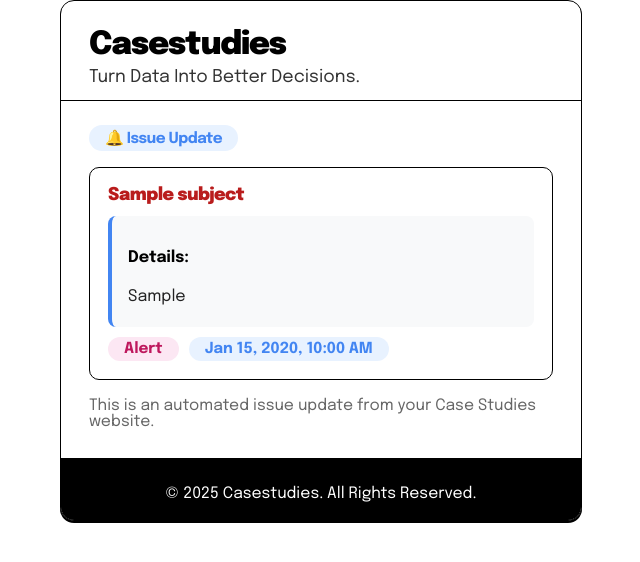
After one commit to castudies/casestudies, a Django app: template casestudies/templates/casestudies/email/issue_update.html in a window 1280 px wide. The commit adds this page. Shown: the top 562 px of the page, without its empty margins (319-959 px from the left). Run offline with Django 5.2, Linux system fonts and the light colour scheme; the template is opened without the code that fills it: most values are stand-ins (such as "Sample title", 1, 10 or a date in 2020).

Commit message:
fixed email and minor bugs

```diff
--- /dev/null
+++ b/casestudies/templates/casestudies/email/base_email.html
@@ -0,0 +1,194 @@
+<!DOCTYPE html>
+<html lang="en">
+<head>
+    <meta charset="UTF-8">
+    <meta name="viewport" content="width=device-width, initial-scale=1.0">
+    <title>{{ subject|default:"Case Studies" }}</title>
+    <link rel="preconnect" href="https://fonts.googleapis.com">
+    <link rel="preconnect" href="https://fonts.gstatic.com" crossorigin>
+    <link href="https://fonts.googleapis.com/css2?family=Epilogue:wght@400;600;700;900&display=swap" rel="stylesheet">
+    <style>
+        body {
+            font-family: 'Epilogue', Arial, sans-serif;
+            background: #fff;
+            color: #000;
+            margin: 0;
+            padding: 0;
+        }
+        .email-container {
+            max-width: 520px;
+            margin: 0 auto;
+            background: #fff;
+            border-radius: 14px;
+            border: 1.5px solid #000;
+            box-shadow: 0 2px 0 #000;
+            overflow: hidden;
+        }
+        .email-header {
+            padding: 28px 28px 12px 28px;
+            border-bottom: 1.5px solid #000;
+            text-align: left;
+        }
+        .email-header h1 {
+            font-size: 2rem;
+            font-weight: 900;
+            margin: 0 0 6px 0;
+            letter-spacing: -1px;
+        }
+        .email-header p {
+            font-size: 1.1rem;
+            color: #333;
+            margin: 0 0 2px 0;
+            font-weight: 400;
+        }
+        .email-content {
+            padding: 24px 28px 18px 28px;
+        }
+        .email-card {
+            background: #fff;
+            border: 1.5px solid #000;
+            border-radius: 10px;
+            padding: 18px 18px 12px 18px;
+            margin-bottom: 18px;
+        }
+        h2, h3 {
+            font-weight: 900;
+            margin: 0 0 8px 0;
+            letter-spacing: -0.5px;
+        }
+        h2 {
+            font-size: 1.3rem;
+        }
+        h3 {
+            font-size: 1.1rem;
+        }
+        p {
+            font-size: 1rem;
+            margin: 0 0 10px 0;
+            color: #222;
+        }
+        .btn {
+            display: inline-block;
+            background: #000;
+            color: #fff;
+            font-weight: 700;
+            font-size: 1rem;
+            border-radius: 999px;
+            padding: 10px 28px;
+            text-decoration: none;
+            border: 1.5px solid #000;
+            margin: 10px 0 0 0;
+            transition: background 0.15s, color 0.15s;
+        }
+        .btn:hover {
+            background: #fff;
+            color: #000;
+        }
+        .btn-primary {
+            background: #4285f2;
+            color: #fff;
+            border-color: #4285f2;
+        }
+        .btn-primary:hover {
+            background: #fff;
+            color: #4285f2;
+        }
+        .badge {
+            display: inline-block;
+            border-radius: 999px;
+            font-size: 0.95rem;
+            font-weight: 700;
+            padding: 4px 16px;
+            margin: 0 6px 6px 0;
+        }
+        .badge-pink {
+            background: #fce7f3;
+            color: #be185d;
+        }
+        .badge-blue {
+            background: #e8f2ff;
+            color: #4285f2;
+        }
+        .badge-black {
+            background: #000;
+            color: #fff;
+        }
+        .info-section {
+            background: #f8f9fa;
+            border-left: 4px solid #4285f2;
+            border-radius: 8px;
+            padding: 12px 16px;
+            margin: 12px 0 10px 0;
+        }
+        .email-footer {
+            background: #000;
+            color: #fff;
+            padding: 28px 28px 18px 28px;
+            font-size: 0.98rem;
+        }
+        .footer-columns {
+            display: flex;
+            flex-wrap: wrap;
+            justify-content: space-between;
+            margin-bottom: 12px;
+        }
+        .footer-col {
+            min-width: 120px;
+            margin-bottom: 10px;
+        }
+        .footer-col h4 {
+            font-size: 1rem;
+            font-weight: 700;
+            margin: 0 0 6px 0;
+            color: #fff;
+        }
+        .footer-col ul {
+            list-style: none;
+            padding: 0;
+            margin: 0;
+        }
+        .footer-col ul li {
+            margin-bottom: 4px;
+        }
+        .footer-col ul li a {
+            color: #fff;
+            text-decoration: none;
+            font-weight: 400;
+        }
+        .footer-col ul li a:hover {
+            text-decoration: underline;
+        }
+        .footer-bottom {
+            border-top: 1px solid #222;
+            margin-top: 10px;
+            padding-top: 10px;
+            font-size: 0.92rem;
+            color: #bbb;
+            text-align: left;
+        }
+        @media (max-width: 600px) {
+            .email-container, .email-header, .email-content, .email-footer {
+                padding-left: 10px !important;
+                padding-right: 10px !important;
+            }
+            .footer-columns {
+                flex-direction: column;
+            }
+        }
+    </style>
+</head>
+<body>
+    <div class="email-container">
+        <div class="email-header">
+            <h1 class="text-2xl sm:text-3xl font-extrabold tracking-tighter uppercase" style="color:#000;">Casestudies</h1>
+            <p>Turn Data Into Better Decisions.</p>
+        </div>
+        <div class="email-content">
+            {% block content %}{% endblock %}
+        </div>
+        <div class="email-footer" style="text-align:center;">
+            © 2025 Casestudies. All Rights Reserved.
+        </div>
+    </div>
+</body>
+</html>
--- /dev/null
+++ b/casestudies/templates/casestudies/email/issue_update.html
@@ -0,0 +1,20 @@
+{% extends 'casestudies/email/base_email.html' %}
+
+{% block content %}
+<h2 class="badge badge-blue" style="margin-bottom:16px;">🔔 Issue Update</h2>
+<div class="email-card">
+    <h3 style="color:#b91c1c;font-weight:900;">{{ subject }}</h3>
+    <p>{{ message }}</p>
+    {% if additional_info %}
+    <div class="info-section">
+        <h4>Details:</h4>
+        <p>{{ additional_info|safe }}</p>
+    </div>
+    {% endif %}
+    <div style="margin-top: 10px;">
+        <span class="badge badge-pink">Alert</span>
+        <span class="badge badge-blue">{{ timestamp|date:"M j, Y, h:i A" }}</span>
+    </div>
+</div>
+<p style="color: #666; font-size: 0.98rem; margin-top: 12px;">This is an automated issue update from your Case Studies website.</p>
+{% endblock %}
--- a/casestudies/templates/casestudies/send-case-study.html
+++ b/casestudies/templates/casestudies/send-case-study.html
@@ -112,7 +112,7 @@
 
         <div class="flex justify-center items-center gap-4">
             <!-- Email Option -->
-            <a href="mailto:mushfikurahmaan@gmail.com" class="inline-flex items-center justify-center gap-2 bg-black text-white px-4 py-2 rounded-md font-semibold hover:bg-gray-800 transition-colors">
+            <a href="mailto:contact@castudies.com" class="inline-flex items-center justify-center gap-2 bg-black text-white px-4 py-2 rounded-md font-semibold hover:bg-gray-800 transition-colors">
                 <svg class="w-5 h-5" fill="none" stroke="currentColor" viewBox="0 0 24 24" xmlns="http://www.w3.org/2000/svg"><path stroke-linecap="round" stroke-linejoin="round" stroke-width="2" d="M3 8l7.89 4.26a2 2 0 002.22 0L21 8M5 19h14a2 2 0 002-2V7a2 2 0 00-2-2H5a2 2 0 00-2 2v10a2 2 0 002 2z"></path></svg>
                 <span>Email</span>
             </a>
```
Also changed, not shown: casestudies/logging_handlers.py (added, +58 -0 lines), casestudies/utils.py (added, +25 -0 lines), casestudy_project/settings.py (+10 -3 lines).
